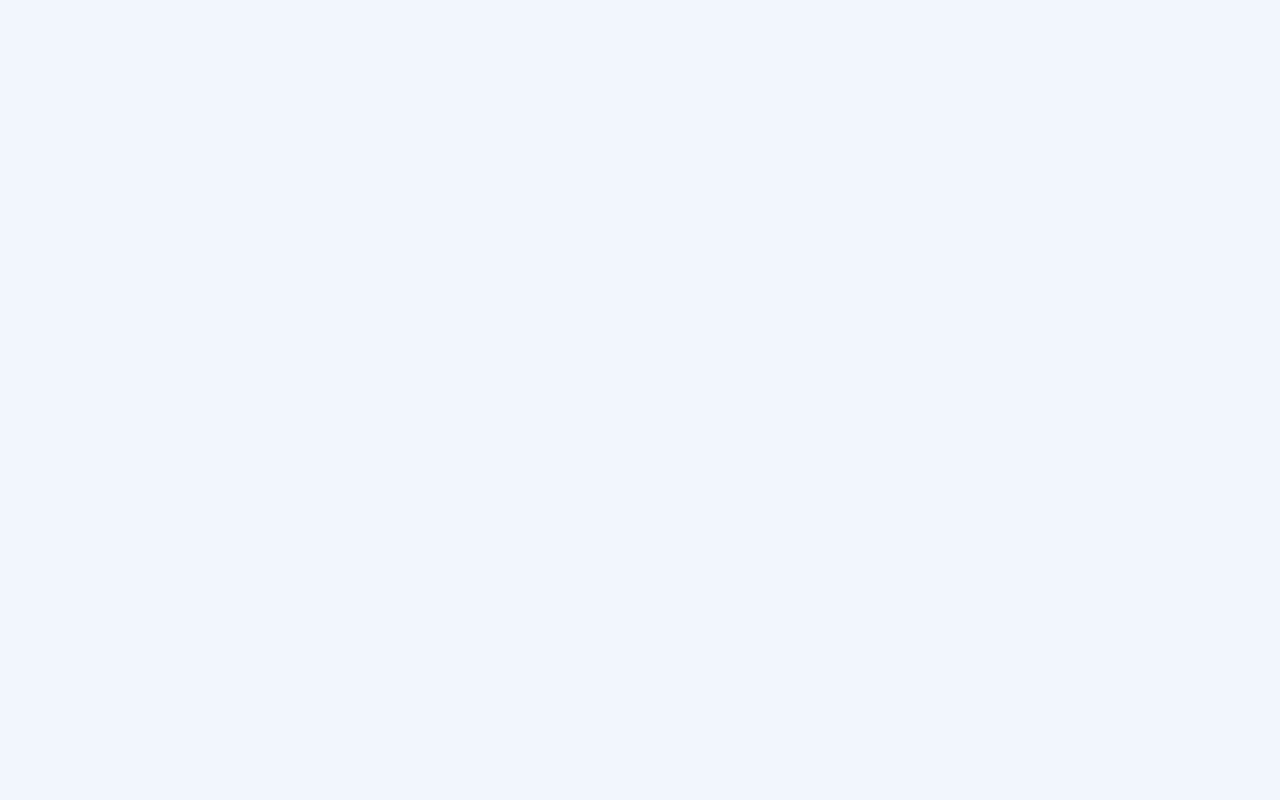
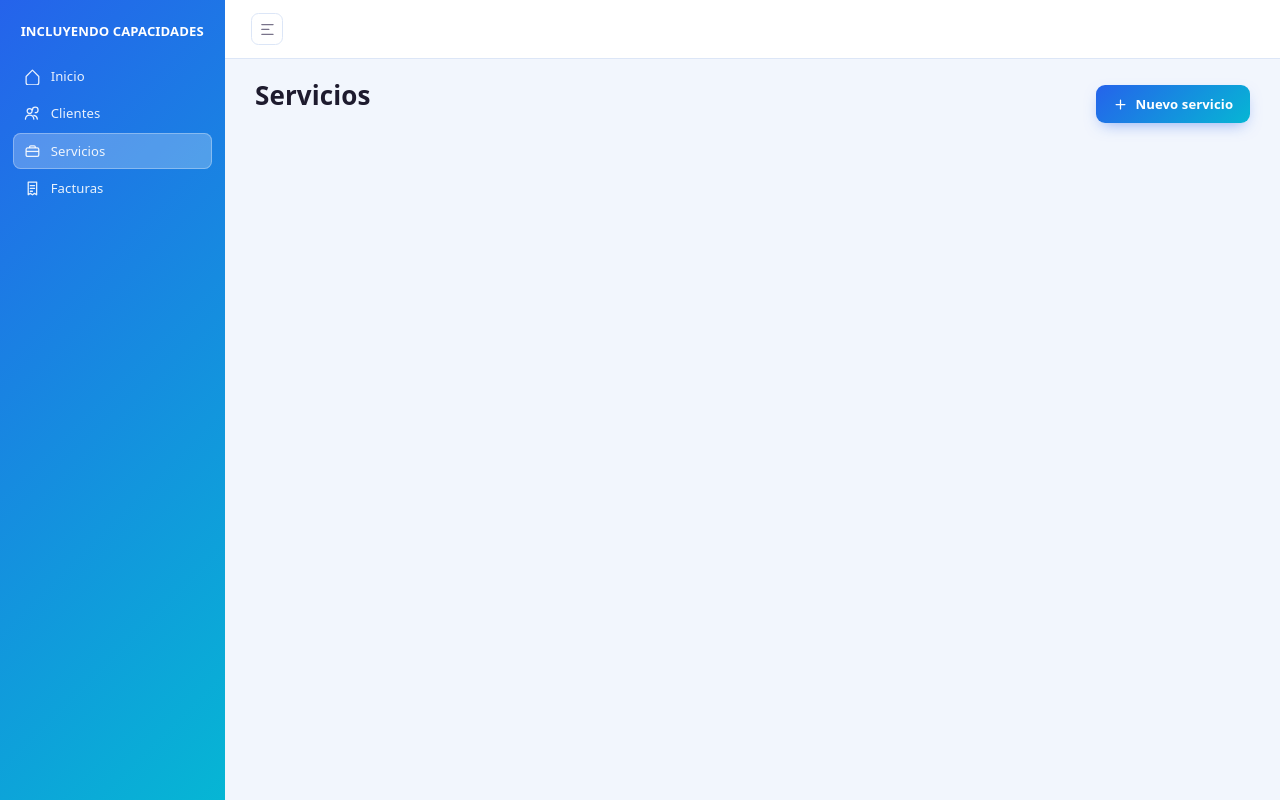
Before and after one commit to FabioTudero/incluyendo-capacidades-frontend, a React (Vite) app: page /servicios in a window 1280 px wide. Before the commit this address had no page. Built offline with nearby package versions, Linux system fonts and the light colour scheme.

Commit message:
Agregar página de servicios y componentes de íconos

```diff
--- a/src/App.jsx
+++ b/src/App.jsx
@@ -3,6 +3,7 @@ import AppLayout from './layout/AppLayout'
 import Clients from './pages/Clients'
 import Client from './pages/Client'
 import PlaceholderPage from './pages/PlaceholderPage'
+import Services from './pages/Services'
 
 function App() {
   return (
@@ -11,10 +12,7 @@ function App() {
         <Route index element={<Navigate to="/clientes" replace />} />
         <Route path="clientes" element={<Clients />} />
         <Route path="clientes/:id" element={<Client />} />
-        <Route
-          path="trabajos"
-          element={<PlaceholderPage title="Trabajos" description="Próximamente." />}
-        />
+        <Route path="servicios" element={<Services />} />
         <Route
           path="facturas"
           element={<PlaceholderPage title="Facturas" description="Próximamente." />}
--- /dev/null
+++ b/src/components/Icons.jsx
@@ -0,0 +1,45 @@
+function PlusIcon(props) {
+    return (
+        <svg viewBox="0 0 24 24" fill="none" {...props}>
+            <path d="M12 5v14M5 12h14" stroke="currentColor" strokeWidth="2" strokeLinecap="round" />
+        </svg>
+    )
+}
+
+function SearchIcon(props) {
+    return (
+        <svg viewBox="0 0 24 24" fill="none" {...props}>
+            <circle cx="11" cy="11" r="7" stroke="currentColor" strokeWidth="1.8" />
+            <path d="m20 20-3.5-3.5" stroke="currentColor" strokeWidth="1.8" strokeLinecap="round" />
+        </svg>
+    )
+}
+
+function EyeIcon(props) {
+    return (
+        <svg viewBox="0 0 24 24" fill="none" {...props}>
+            <path
+                d="M2 12s3.5-7 10-7 10 7 10 7-3.5 7-10 7-10-7-10-7Z"
+                stroke="currentColor"
+                strokeWidth="1.8"
+                strokeLinejoin="round"
+            />
+            <circle cx="12" cy="12" r="3" stroke="currentColor" strokeWidth="1.8" />
+        </svg>
+    )
+}
+
+function EditIcon(props) {
+    return (
+        <svg viewBox="0 0 24 24" fill="none" {...props}>
+            <path
+                d="M4 20h4l10.5-10.5a2.1 2.1 0 0 0-3-3L5 17v3Z"
+                stroke="currentColor"
+                strokeWidth="1.8"
+                strokeLinejoin="round"
+            />
+        </svg>
+    )
+}
+
+export { PlusIcon, SearchIcon, EyeIcon, EditIcon }
--- a/src/pages/Clients.jsx
+++ b/src/pages/Clients.jsx
@@ -2,6 +2,7 @@ import { useNavigate } from "react-router";
 import { useMemo, useState, useEffect } from 'react'
 import api from '../lib/api'
 import AddClientModal from '../components/AddClientModal'
+import { PlusIcon, SearchIcon } from '../components/Icons'
 
 const tdClass =
   'border-b border-border py-3.5 px-3 text-text align-middle ' +
@@ -40,10 +41,6 @@ export default function Clients() {
             <div className="flex items-start justify-between gap-6 mb-5.5 max-[720px]:flex-col max-[720px]:items-stretch max-[720px]:gap-4">
                 <div>
                     <h1 className="text-[26px] max-[720px]:text-[22px]">Clientes</h1>
-                    <p className="text-text-muted max-w-160 mt-1.5 text-sm leading-normal max-[720px]:max-w-none">
-                        Datos fiscales y tarifas de cada cliente. Los conceptos facturables definidos aquí son los que
-                        aparecerán al registrar trabajos.
-                    </p>
                 </div>
                 <button
                     className="inline-flex items-center gap-2 border-none bg-accent-gradient text-white font-semibold text-sm py-2.5 px-4.5 rounded-[9px] cursor-pointer shadow-[0_6px_16px_-6px_rgba(37,99,235,0.55)] whitespace-nowrap transition-[transform,box-shadow] duration-150 hover:-translate-y-px hover:shadow-[0_10px_20px_-6px_rgba(37,99,235,0.6)] max-[720px]:justify-center"
@@ -110,47 +107,3 @@ export default function Clients() {
         </div>
     )
 }
-
-function PlusIcon(props) {
-    return (
-        <svg viewBox="0 0 24 24" fill="none" {...props}>
-            <path d="M12 5v14M5 12h14" stroke="currentColor" strokeWidth="2" strokeLinecap="round" />
-        </svg>
-    )
-}
-
-function SearchIcon(props) {
-    return (
-        <svg viewBox="0 0 24 24" fill="none" {...props}>
-            <circle cx="11" cy="11" r="7" stroke="currentColor" strokeWidth="1.8" />
-            <path d="m20 20-3.5-3.5" stroke="currentColor" strokeWidth="1.8" strokeLinecap="round" />
-        </svg>
-    )
-}
-
-function EyeIcon(props) {
-    return (
-        <svg viewBox="0 0 24 24" fill="none" {...props}>
-            <path
-                d="M2 12s3.5-7 10-7 10 7 10 7-3.5 7-10 7-10-7-10-7Z"
-                stroke="currentColor"
-                strokeWidth="1.8"
-                strokeLinejoin="round"
-            />
-            <circle cx="12" cy="12" r="3" stroke="currentColor" strokeWidth="1.8" />
-        </svg>
-    )
-}
-
-function EditIcon(props) {
-    return (
-        <svg viewBox="0 0 24 24" fill="none" {...props}>
-            <path
-                d="M4 20h4l10.5-10.5a2.1 2.1 0 0 0-3-3L5 17v3Z"
-                stroke="currentColor"
-                strokeWidth="1.8"
-                strokeLinejoin="round"
-            />
-        </svg>
-    )
-}
--- /dev/null
+++ b/src/pages/Services.jsx
@@ -0,0 +1,22 @@
+import React from 'react'
+import { PlusIcon } from '../components/Icons'
+
+export default function Services() {
+  return (
+        <div className="max-w-275 w-full">
+            <div className="flex items-start justify-between gap-6 mb-5.5 max-[720px]:flex-col max-[720px]:items-stretch max-[720px]:gap-4">
+                <div>
+                    <h1 className="text-[26px] max-[720px]:text-[22px]">Servicios</h1>
+                </div>
+                <button
+                    className="inline-flex items-center gap-2 border-none bg-accent-gradient text-white font-semibold text-sm py-2.5 px-4.5 rounded-[9px] cursor-pointer shadow-[0_6px_16px_-6px_rgba(37,99,235,0.55)] whitespace-nowrap transition-[transform,box-shadow] duration-150 hover:-translate-y-px hover:shadow-[0_10px_20px_-6px_rgba(37,99,235,0.6)] max-[720px]:justify-center"
+                    type="button"
+                    onClick={() => {}}
+                >
+                    <PlusIcon className="w-4 h-4" />
+                    Nuevo servicio
+                </button>
+            </div>
+        </div>
+  )
+}
```
